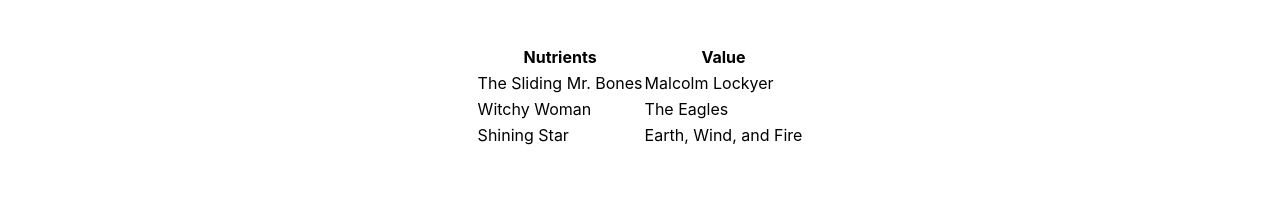
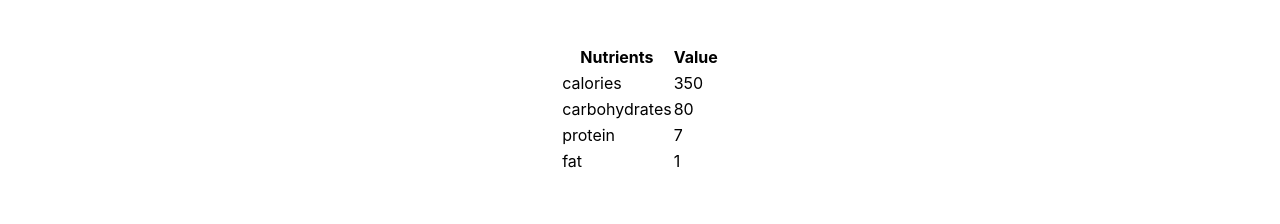
Before and after one commit to yogitheboss/AnnaCode, a React (Create React App) app in the folder annacode/: page /product/0 in a window 1280 px wide. Shown: the part 568-792 px from the top of the page. Built offline with nearby package versions, Linux system fonts and the light colour scheme.

Commit message:
added nutrient details

```diff
--- a/annacode/src/Components/Product/Main.js
+++ b/annacode/src/Components/Product/Main.js
@@ -31,6 +31,8 @@
     const info = seeddata.data
     const label_datakeys = Object.keys(seeddata.data[1].cost);
     const label_datavalues = Object.values(seeddata.data[1].cost);
+    const nameNutrients=Object.keys(seeddata.nutrients)
+    const nameNutrientsValues=Object.values(seeddata.nutrients)
     const chart_data = {
         labels: label_datakeys,
         datasets: [
@@ -95,7 +97,6 @@
             },
         },
     };
-
     return (
         <>
             <Navbar />
@@ -124,18 +125,22 @@
                     </thead>
                     <tbody>
                         <tr>
-                            <td>The Sliding Mr. Bones</td>
-                            <td>Malcolm Lockyer</td>
-
+                            <td>{nameNutrients[0]}</td>
+                            <td>{nameNutrientsValues[0]}</td>
                         </tr>
                         <tr>
-                            <td>Witchy Woman</td>
-                            <td>The Eagles</td>
+                            <td>{nameNutrients[1]}</td>
+                            <td>{nameNutrientsValues[1]}</td>
                         </tr>
                         <tr>
-                            <td>Shining Star</td>
-                            <td>Earth, Wind, and Fire</td>
+                            <td>{nameNutrients[2]}</td>
+                            <td>{nameNutrientsValues[2]}</td>
                         </tr>
+                        <tr>
+                            <td>{nameNutrients[3]}</td>
+                            <td>{nameNutrientsValues[3]}</td>
+                        </tr>
+
                     </tbody>
                 </table>
             </div>
```
